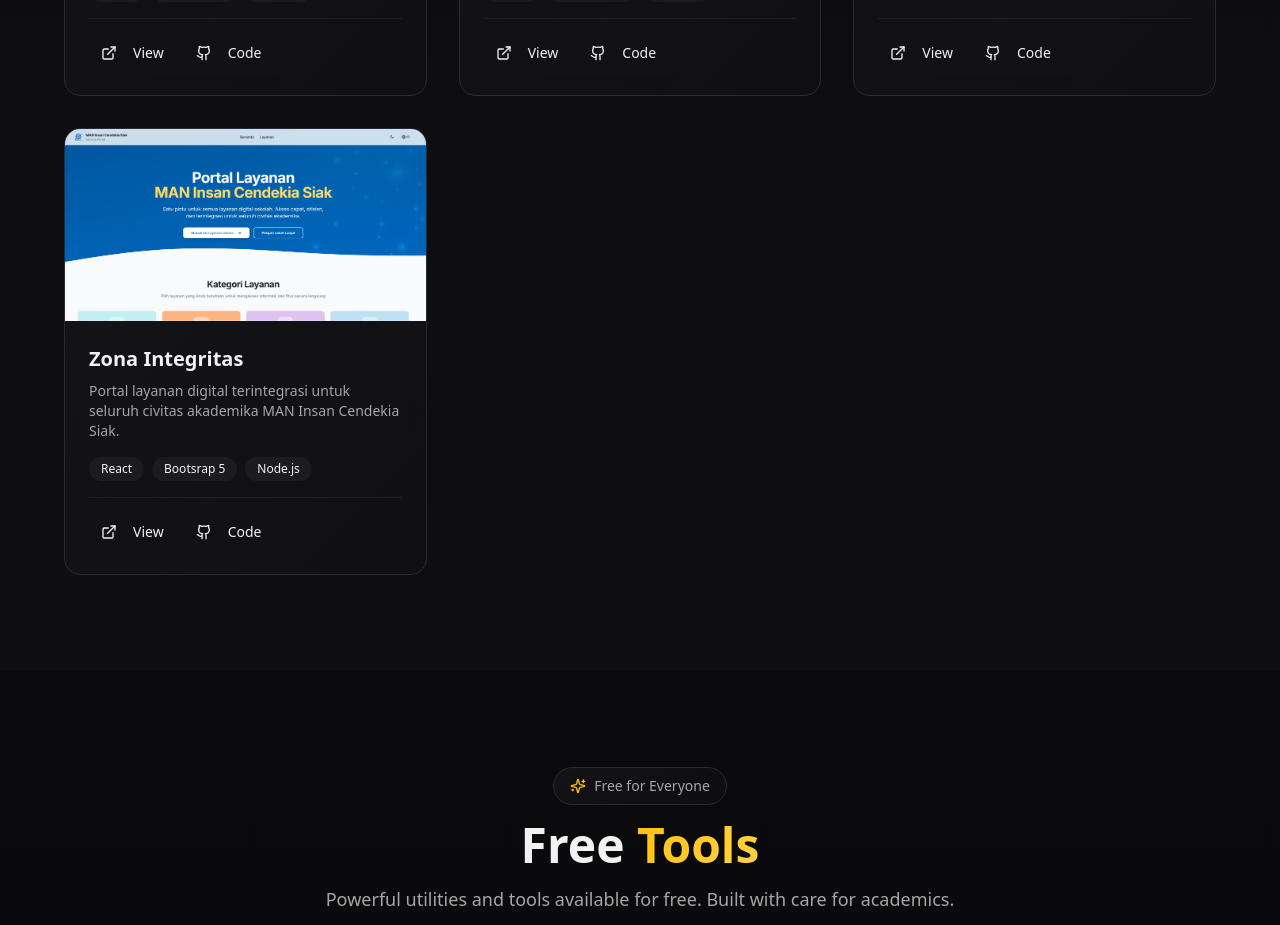
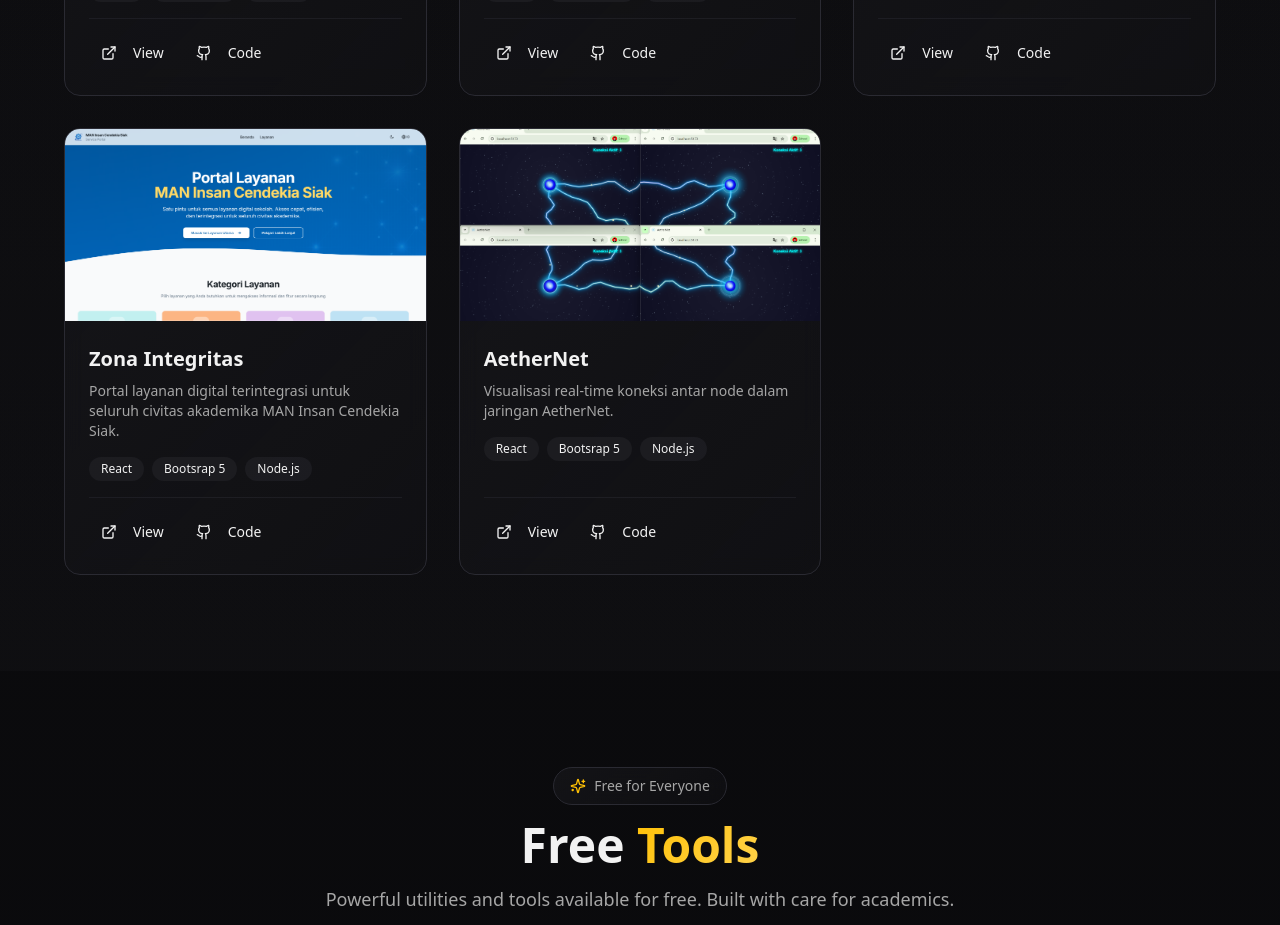
Before and after one commit to andre-sptr/portofolio, a React (Vite) app: page / in a window 1280 px wide. Shown: the part 2540-3465 px from the top of the page. Built offline with nearby package versions, Linux system fonts and the light colour scheme; the HTML template or start-up script is replaced by a standard one.

Commit message:
Add project aethernet

```diff
--- a/src/components/Projects.tsx
+++ b/src/components/Projects.tsx
@@ -7,6 +7,7 @@ import projectImageHarLah from "/project-harlah.png";
 import projectImagePDFTools from "/project-pdf.png";
 import projectImageAI from "/project-ai.png";
 import projectZI from "/project-zi.png";
+import projectAetherNet from "/project-aethernet.png";
 
 const projects = [
   {
@@ -71,6 +72,15 @@ const projects = [
     gradient: "from-primary/20 to-secondary/5",
     viewUrl: "https://zi.flamyheart.site/",
     codeUrl: "https://github.com/andre-sptr/zi"
+  },
+  {
+    title: "AetherNet",
+    description: "Visualisasi real-time koneksi antar node dalam jaringan AetherNet.",
+    image: projectAetherNet,
+    tech: ["React", "Bootsrap 5", "Node.js"],
+    gradient: "from-primary/20 to-secondary/10",
+    viewUrl: "https://aethernet.flamyheart.site/",
+    codeUrl: "https://github.com/andre-sptr/aethernet"
   },
 ];
 
```
Also changed, not shown: public/project-aethernet.png (added).
